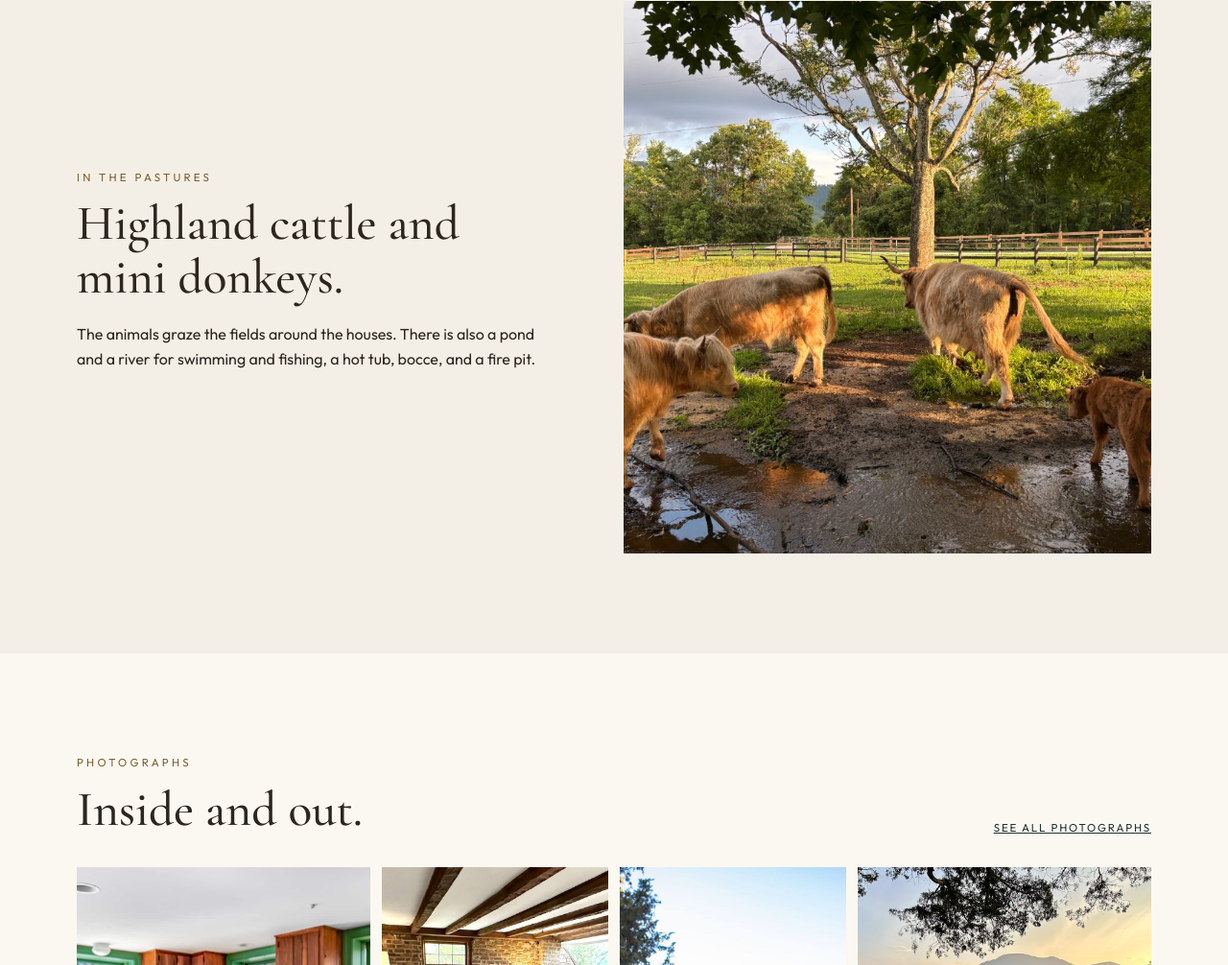
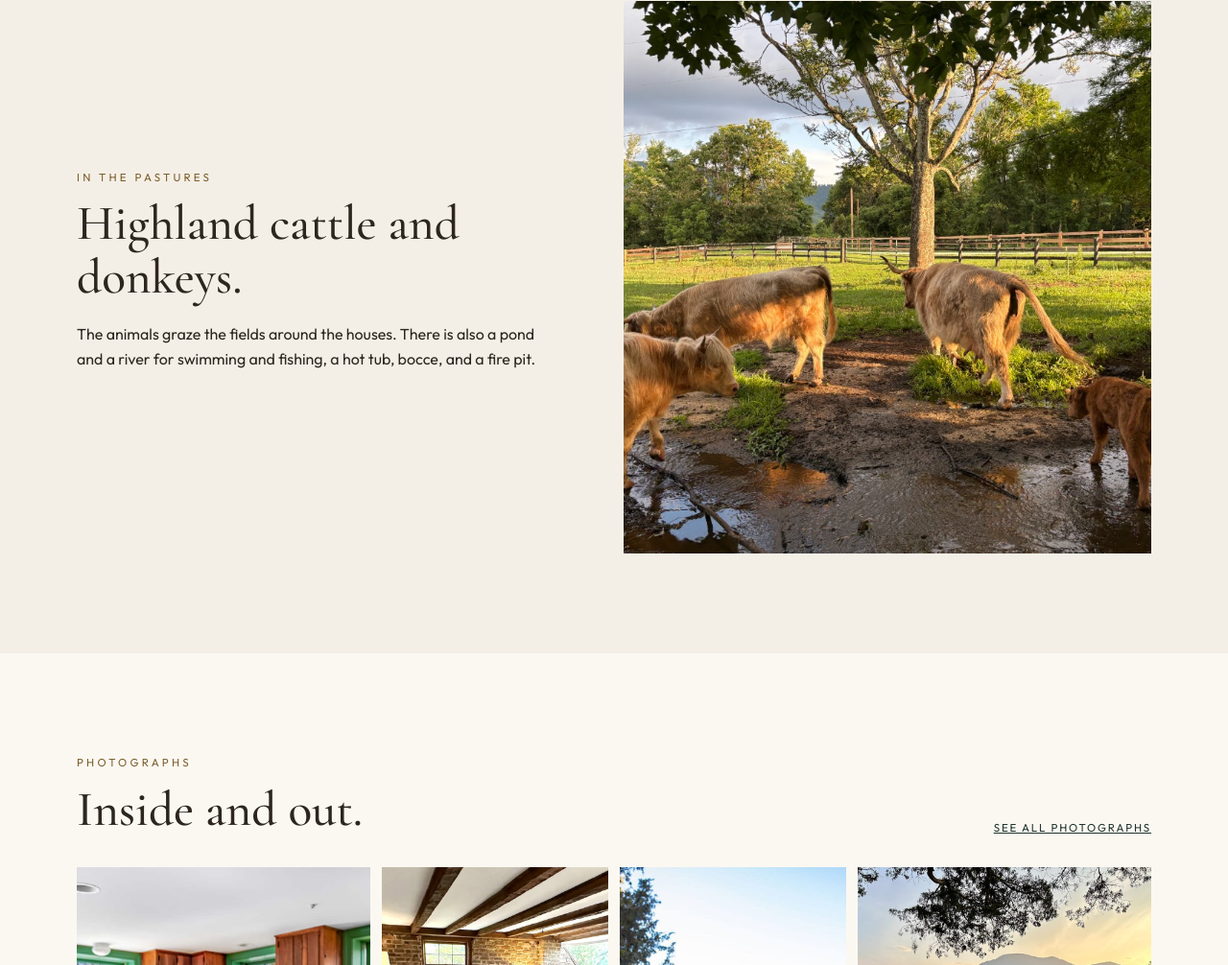
Before and after one commit to izzybuckner/Highview-Farm, a plain HTML site: page index.html in a window 1280 px wide. Shown: the part 1699-2705 px from the top of the page at 96% size. Drawn offline with nearby package versions, Linux system fonts and the light colour scheme.

Commit message:
Say donkeys instead of mini donkeys (#3)
Claude-Session: https://claude.ai/code/session_01VwwaFFwLB7cz9FE1Lz7YEH

Co-authored-by: Claude <noreply@anthropic.com>

```diff
--- a/index.html
+++ b/index.html
@@ -78,7 +78,7 @@
         <div class="section-inner split reverse">
           <div>
             <p class="kicker">In the pastures</p>
-            <h2>Highland cattle and mini donkeys.</h2>
+            <h2>Highland cattle and donkeys.</h2>
             <p>
               The animals graze the fields around the houses. There is also a
               pond and a river for swimming and fishing, a hot tub, bocce, and a
```
Also changed, not shown: nearby.html (+1 -1 lines).
